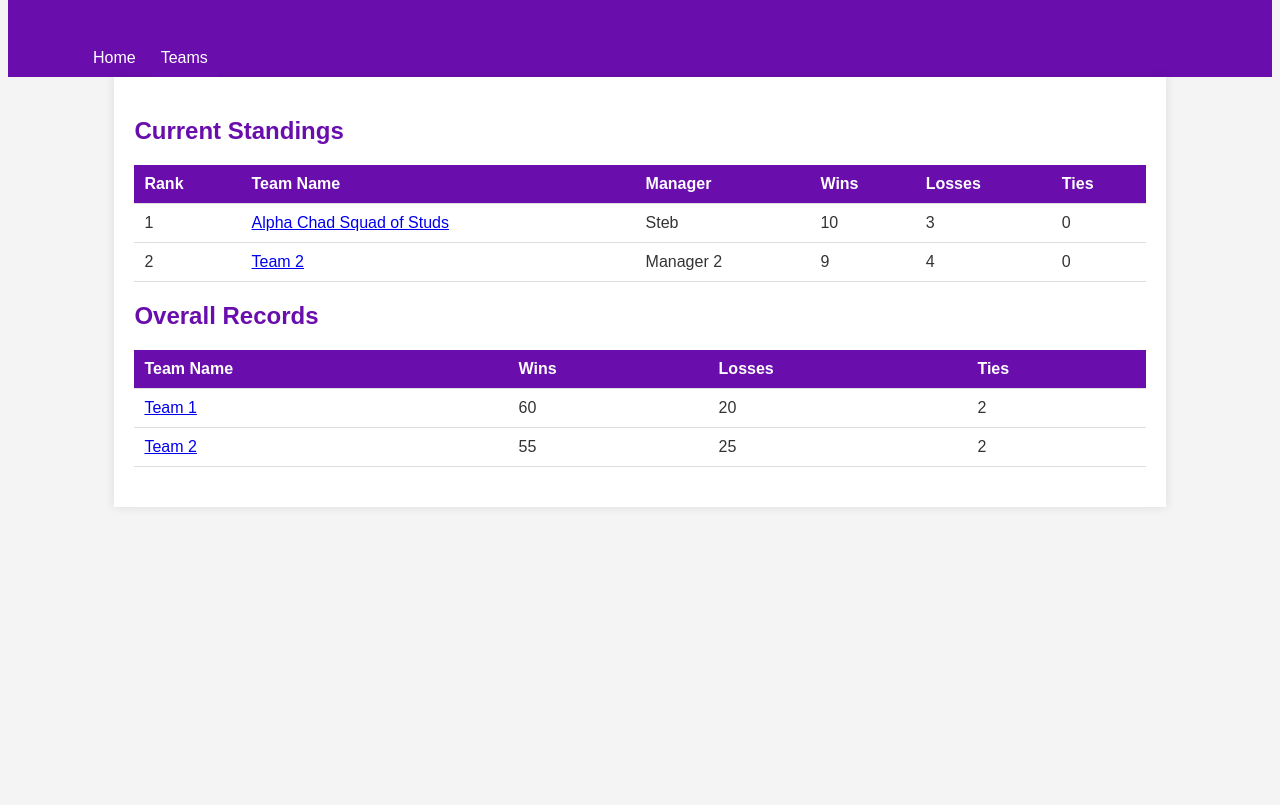
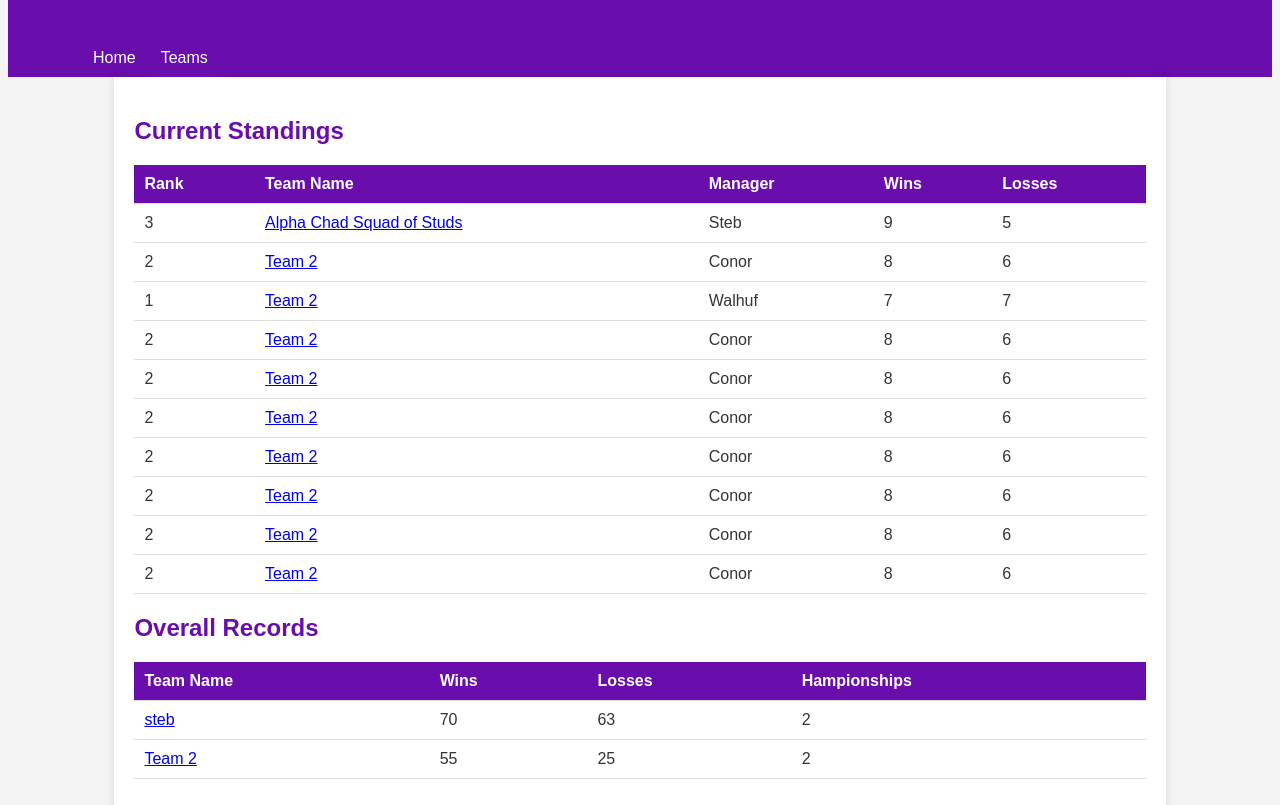
Before and after one commit to BWWLHampionshipLeague/BWWL, a plain HTML site: page index.html in a window 1280 px wide. Shown: the part 89-894 px from the top of the page. Before the commit the page ends 800 px from the top, so only its background shows below. Drawn offline with Linux system fonts and the light colour scheme.

Commit message:
Update index.html

```diff
--- a/index.html
+++ b/index.html
@@ -41,26 +41,79 @@
                     <th onclick="sortTable(2)">Manager</th>
                     <th onclick="sortTable(3)">Wins</th>
                     <th onclick="sortTable(4)">Losses</th>
-                    <th onclick="sortTable(5)">Ties</th>
                 </tr>
             </thead>
             <tbody>
                 <!-- Sample Data -->
                 <tr>
+                    <td>3</td>
+                    <td><a href="steb.html">Alpha Chad Squad of Studs</a></td>
+                    <td>Steb</td>
+                    <td>9</td>
+                    <td>5</td>
+                </tr>
+                <tr>
+                    <td>2</td>
+                    <td><a href="conor.html">Team 2</a></td>
+                    <td>Conor</td>
+                    <td>8</td>
+                    <td>6</td>
+                </tr>
+                <tr>
                     <td>1</td>
-                    <td><a href="team1.html">Alpha Chad Squad of Studs</a></td>
-                    <td>Steb</td>
-                    <td>10</td>
-                    <td>3</td>
-                    <td>0</td>
+                    <td><a href="walhuf.html">Team 2</a></td>
+                    <td>Walhuf</td>
+                    <td>7</td>
+                    <td>7</td>
                 </tr>
                 <tr>
                     <td>2</td>
                     <td><a href="team2.html">Team 2</a></td>
-                    <td>Manager 2</td>
-                    <td>9</td>
-                    <td>4</td>
-                    <td>0</td>
+                    <td>Conor</td>
+                    <td>8</td>
+                    <td>6</td>
+                </tr>
+                <tr>
+                    <td>2</td>
+                    <td><a href="team2.html">Team 2</a></td>
+                    <td>Conor</td>
+                    <td>8</td>
+                    <td>6</td>
+                </tr>
+                <tr>
+                    <td>2</td>
+                    <td><a href="team2.html">Team 2</a></td>
+                    <td>Conor</td>
+                    <td>8</td>
+                    <td>6</td>
+                </tr>
+                <tr>
+                    <td>2</td>
+                    <td><a href="team2.html">Team 2</a></td>
+                    <td>Conor</td>
+                    <td>8</td>
+                    <td>6</td>
+                </tr>
+                <tr>
+                    <td>2</td>
+                    <td><a href="team2.html">Team 2</a></td>
+                    <td>Conor</td>
+                    <td>8</td>
+                    <td>6</td>
+                </tr>
+                <tr>
+                    <td>2</td>
+                    <td><a href="team2.html">Team 2</a></td>
+                    <td>Conor</td>
+                    <td>8</td>
+                    <td>6</td>
+                </tr>
+                <tr>
+                    <td>2</td>
+                    <td><a href="team2.html">Team 2</a></td>
+                    <td>Conor</td>
+                    <td>8</td>
+                    <td>6</td>
                 </tr>
                 <!-- Add more rows as needed -->
             </tbody>
@@ -74,15 +127,15 @@
                         <th onclick="sortTable(0)">Team Name</th>
                         <th onclick="sortTable(1)">Wins</th>
                         <th onclick="sortTable(2)">Losses</th>
-                        <th onclick="sortTable(3)">Ties</th>
+                        <th onclick="sortTable(3)">Hampionships</th>
                     </tr>
                 </thead>
                 <tbody>
                     <!-- Sample Data -->
                     <tr>
-                        <td><a href="team1.html">Team 1</a></td>
-                        <td>60</td>
-                        <td>20</td>
+                        <td><a href="steb.html">steb</a></td>
+                        <td>70</td>
+                        <td>63</td>
                         <td>2</td>
                     </tr>
                     <tr>
```
